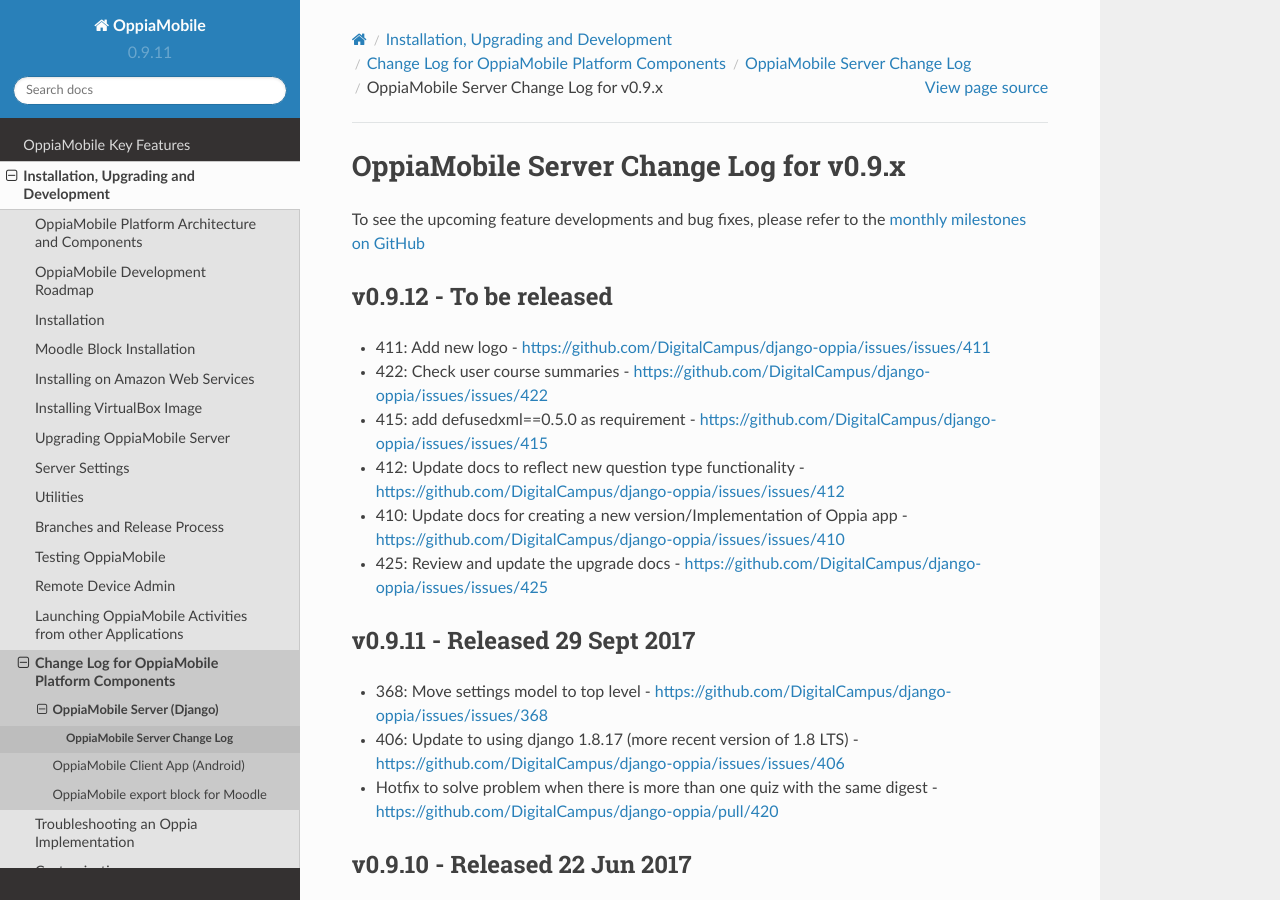
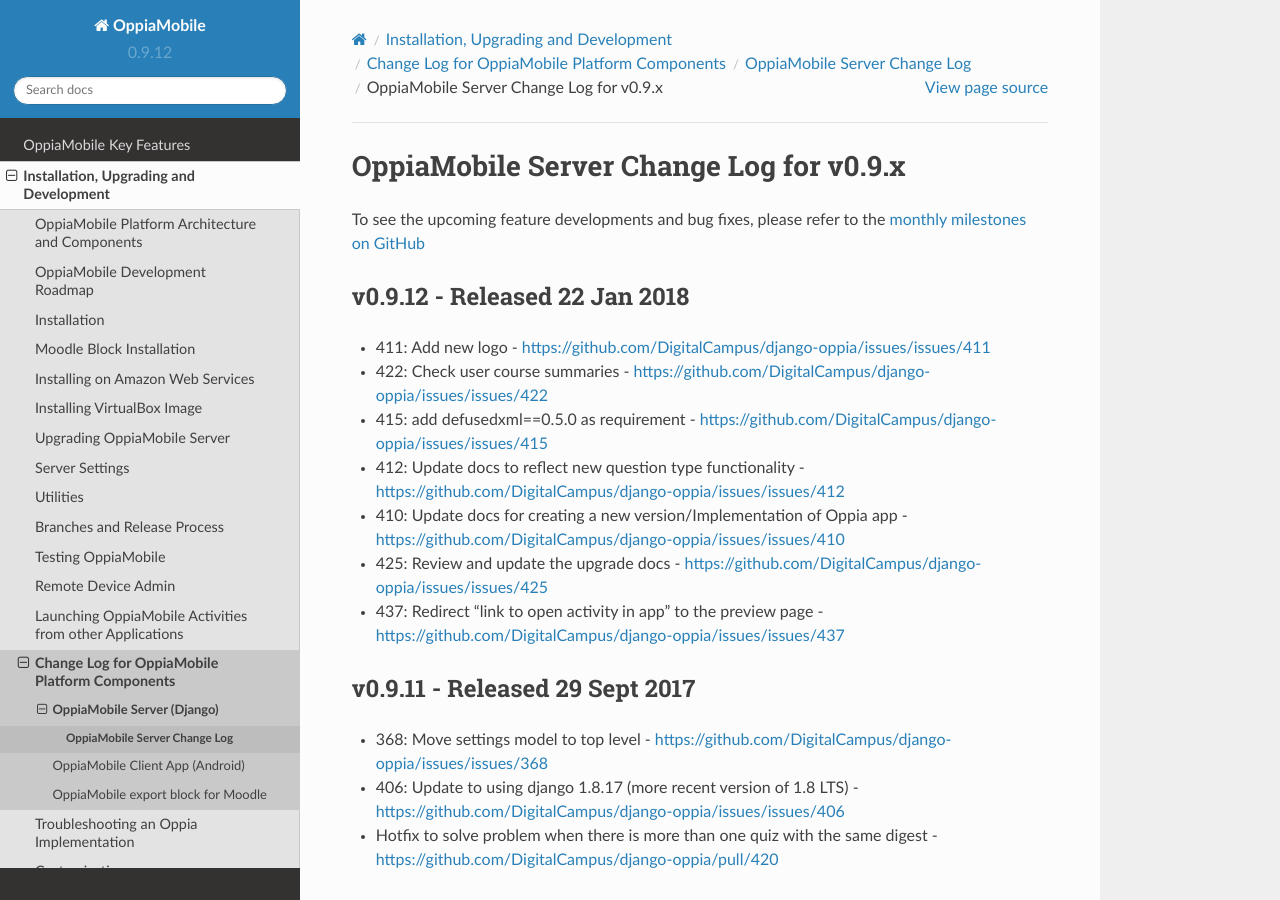
Before and after one commit to DigitalCampus/django-oppia, a Sphinx documentation site: the page built from docs/dev/changelog_server_v0.9.rst, in a window 1280 px wide and 900 px high. Built offline with Sphinx 7.4.7 and the Read the Docs theme 2.0.0, drawn with Linux system fonts in a browser that asks for light colours; the version number is read from the project's files by our own code.

Commit message:
update release no

```diff
--- a/docs/conf.py
+++ b/docs/conf.py
@@ -58,9 +58,9 @@
 # built documents.
 #
 # The short X.Y version.
-version = '0.9.11'
+version = '0.9.12'
 # The full version, including alpha/beta/rc tags.
-release = '0.9.11'
+release = '0.9.12'
 
 # The language for content autogenerated by Sphinx. Refer to documentation
 # for a list of supported languages.
--- a/docs/dev/changelog_server_v0.9.rst
+++ b/docs/dev/changelog_server_v0.9.rst
@@ -6,7 +6,7 @@
 
 .. _serverv0.9.12:
 
-v0.9.12 - To be released
+v0.9.12 - Released 22 Jan 2018
 --------------------------------
 
 * 411: Add new logo - https://github.com/DigitalCampus/django-oppia/issues/issues/411
@@ -15,6 +15,7 @@
 * 412: Update docs to reflect new question type functionality - https://github.com/DigitalCampus/django-oppia/issues/issues/412
 * 410: Update docs for creating a new version/Implementation of Oppia app - https://github.com/DigitalCampus/django-oppia/issues/issues/410
 * 425: Review and  update the upgrade docs - https://github.com/DigitalCampus/django-oppia/issues/issues/425
+* 437: Redirect "link to open activity in app" to the preview page - https://github.com/DigitalCampus/django-oppia/issues/issues/437
 
 .. _serverv0.9.11:
 
--- a/oppia/__init__.py
+++ b/oppia/__init__.py
@@ -1 +1 @@
-VERSION = (0, 9, 11, 'beta', 0)
+VERSION = (0, 9, 12, 'beta', 0)
--- a/setup.py
+++ b/setup.py
@@ -8,7 +8,7 @@
 
 setup(
     name='django-oppia',
-    version='0.9.11',
+    version='0.9.12',
     packages=['oppia',
               'oppia.quiz',
               'oppia.api',
```
